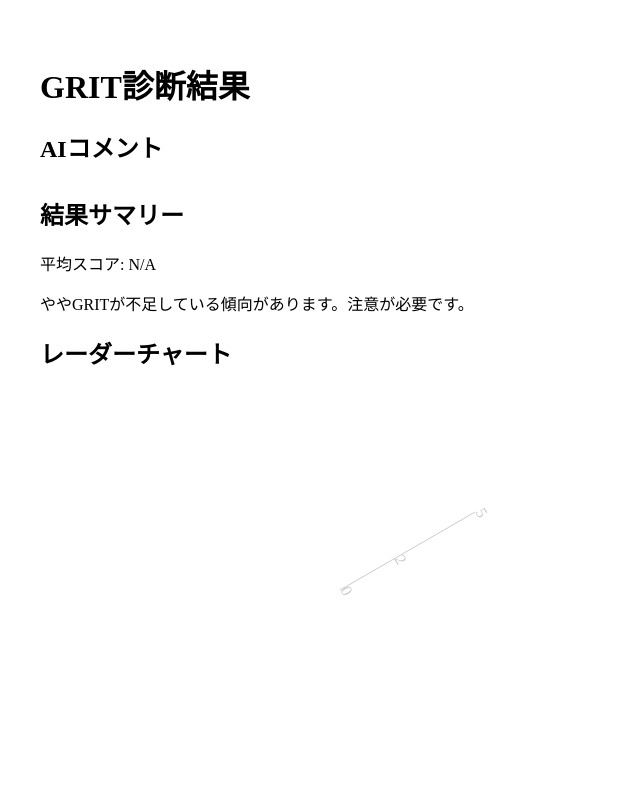
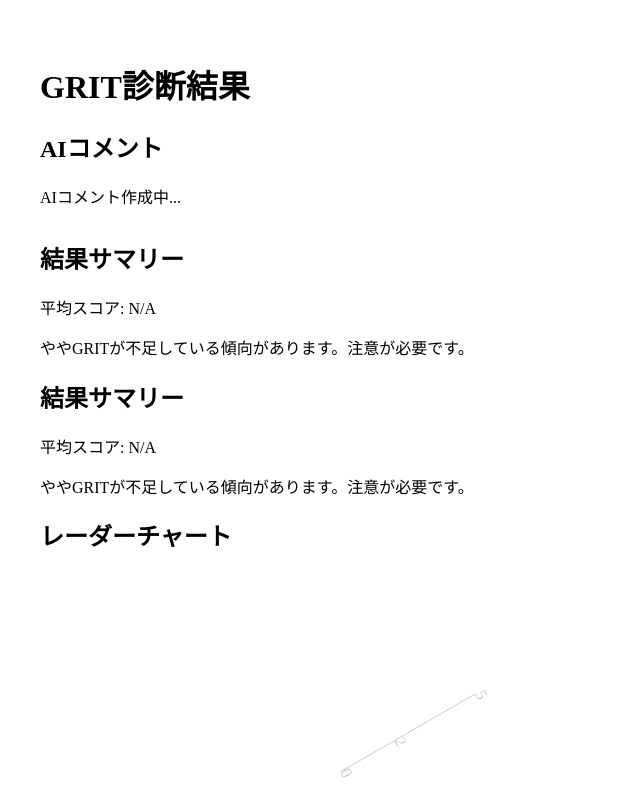
Before and after one commit to kahigash/grit-appv2, a Next.js app: page /result in a window 1280 px wide. Shown: the top 800 px of the page, without its empty margins (0-640 px from the left). Built offline with nearby package versions, Linux system fonts and the light colour scheme.

Commit message:
Update result.tsx

```diff
--- a/pages/result.tsx
+++ b/pages/result.tsx
@@ -100,11 +100,15 @@ export default function ResultPage() {
   <h1>GRIT診断結果</h1>
 
   <h2>AIコメント</h2>
-      {summary === null ? (
+  {!summary ? (
     <p style={{ marginBottom: '2rem' }}>AIコメント作成中...</p>
   ) : (
     <p style={{ whiteSpace: 'pre-line', marginBottom: '2rem' }}>{summary}</p>
   )}
+
+  <h2>結果サマリー</h2>
+  <p>平均スコア: {averageScore}</p>
+  <p>{scoreLevel(parseFloat(averageScore))}</p>
 
   <h2>結果サマリー</h2>
   <p>平均スコア: {averageScore}</p>
```
Lines whose indentation alone changed are shown as unchanged.
